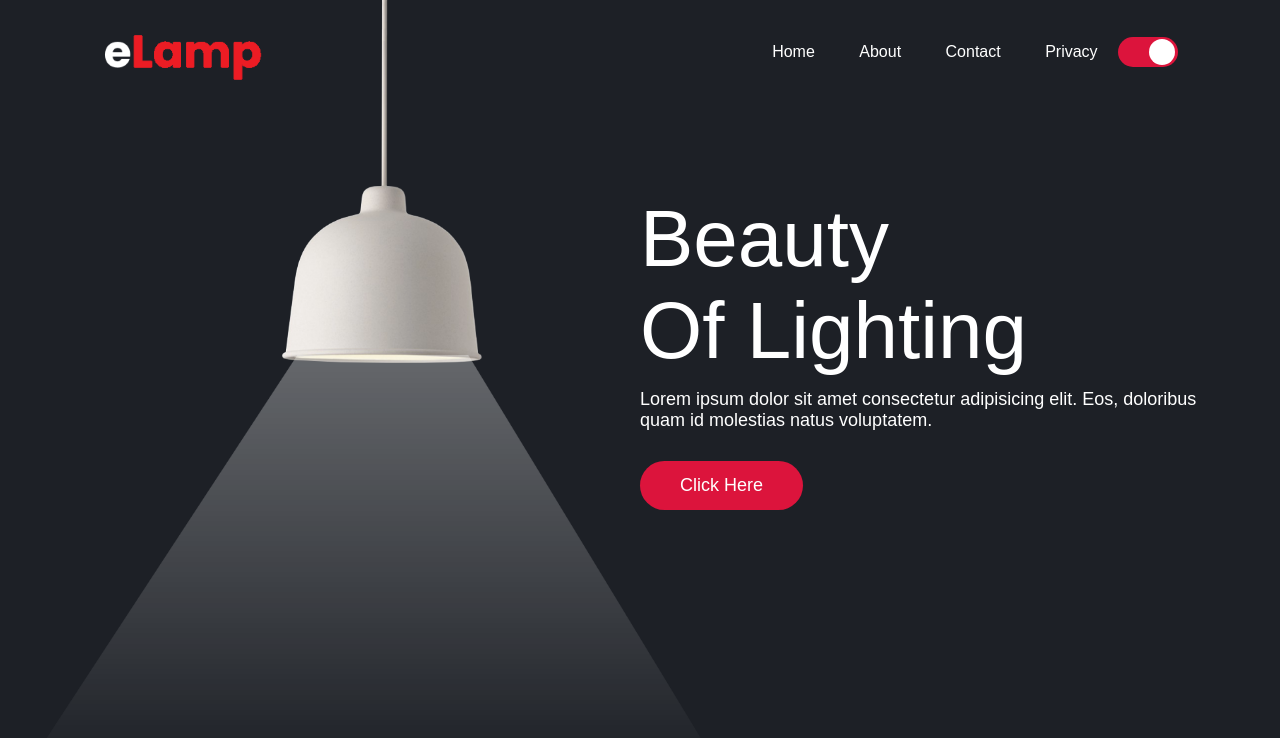
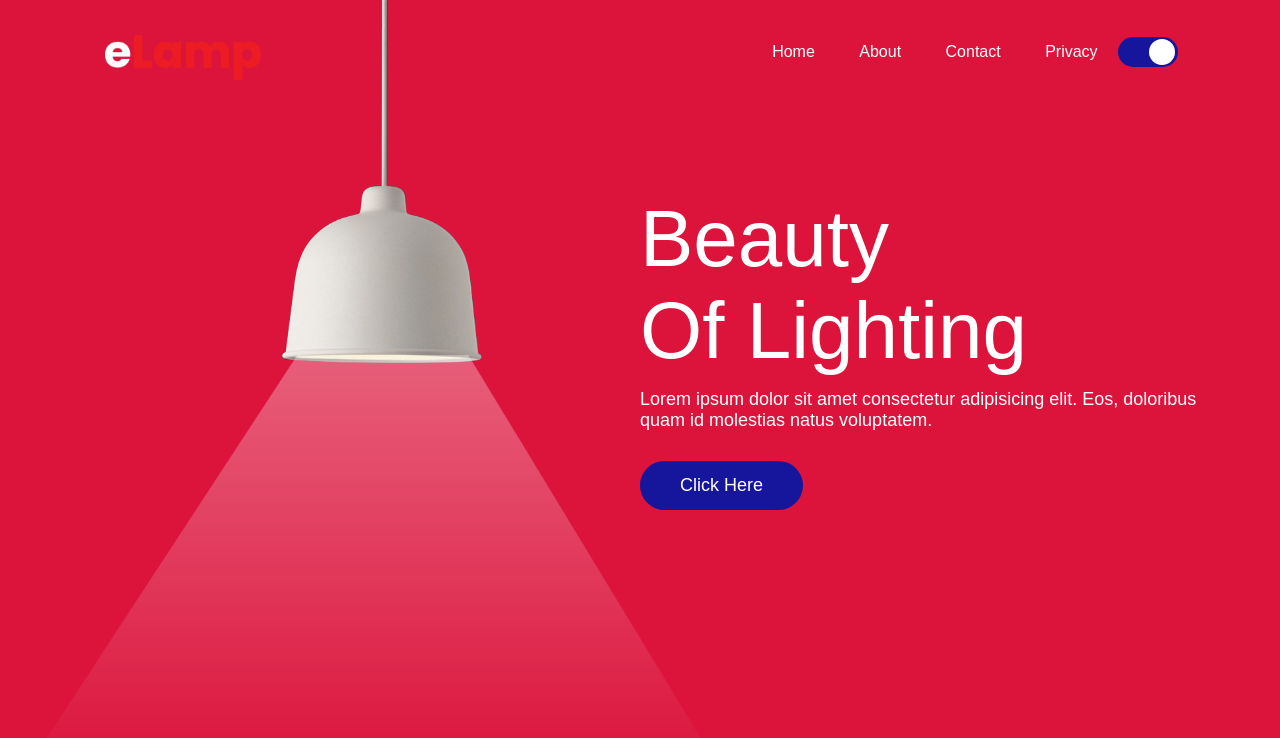
Before and after one commit to mrmarkupb/Modern-Website-Using-HTML-CSS-JavaScript, a plain HTML site: page index.html in a window 1280 px wide. Both pictures are taken after a click on the button 1147 px from the left and 51 px from the top of the page. Drawn offline with Linux system fonts and the light colour scheme.

Commit message:
Update style.css

```diff
--- a/style.css
+++ b/style.css
@@ -6,7 +6,7 @@
 }
 
 .hero{
-    background: #1d2026;
+    background: crimson;
     min-height: 100vh;
     width: 100%;
     color: #fff;
@@ -98,7 +98,7 @@ button span{
 
 .text-container a{
     text-decoration: none;
-    background: crimson;
+    background: rgb(22, 22, 156);
     padding: 14px 40px;
     display: inline-block;
     color: #fff;
@@ -113,7 +113,7 @@ button span{
 }
 
 .active{
-    background: crimson;
+    background: rgb(22, 22, 156);
 }
 
 .active span{
```
